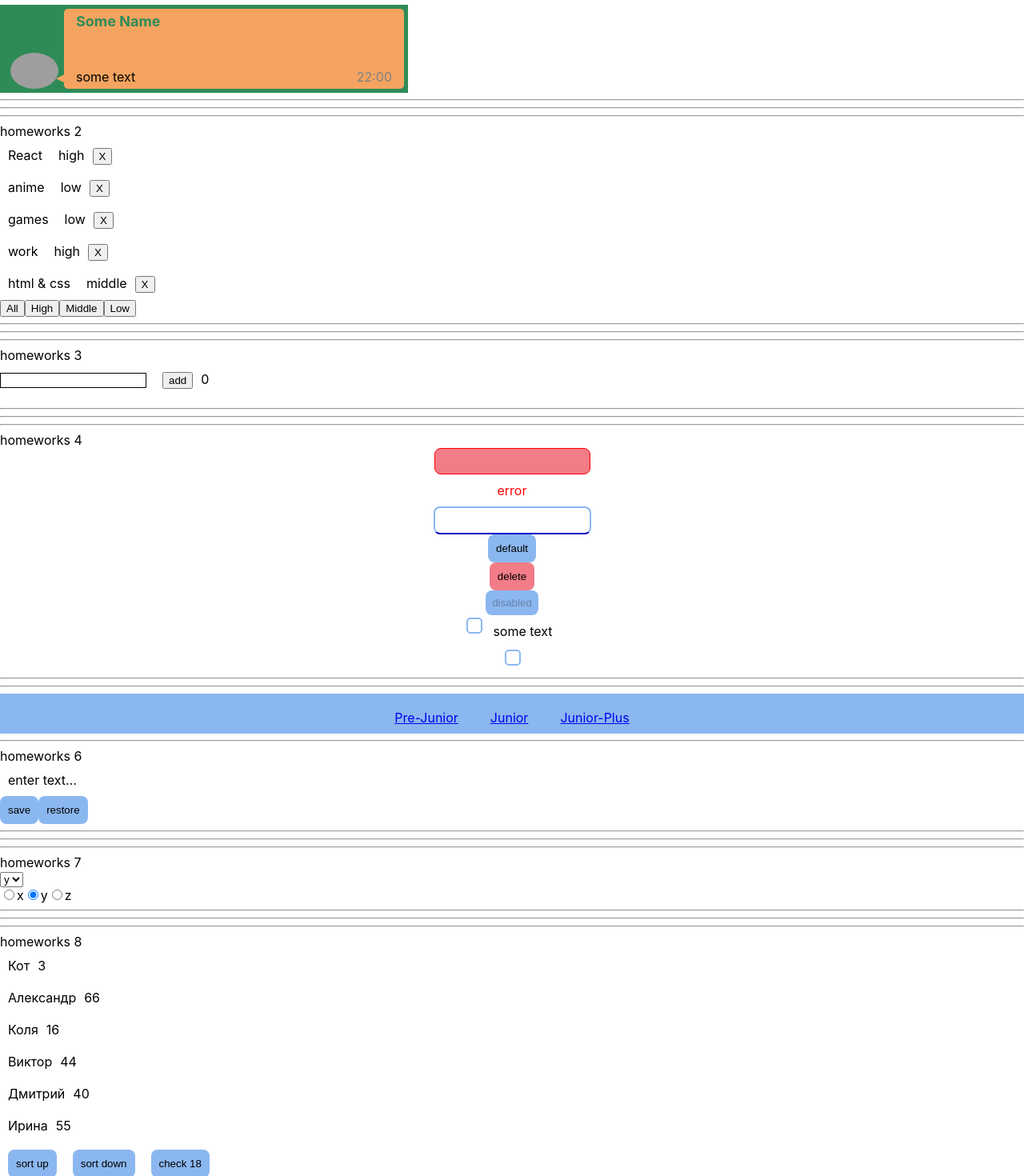
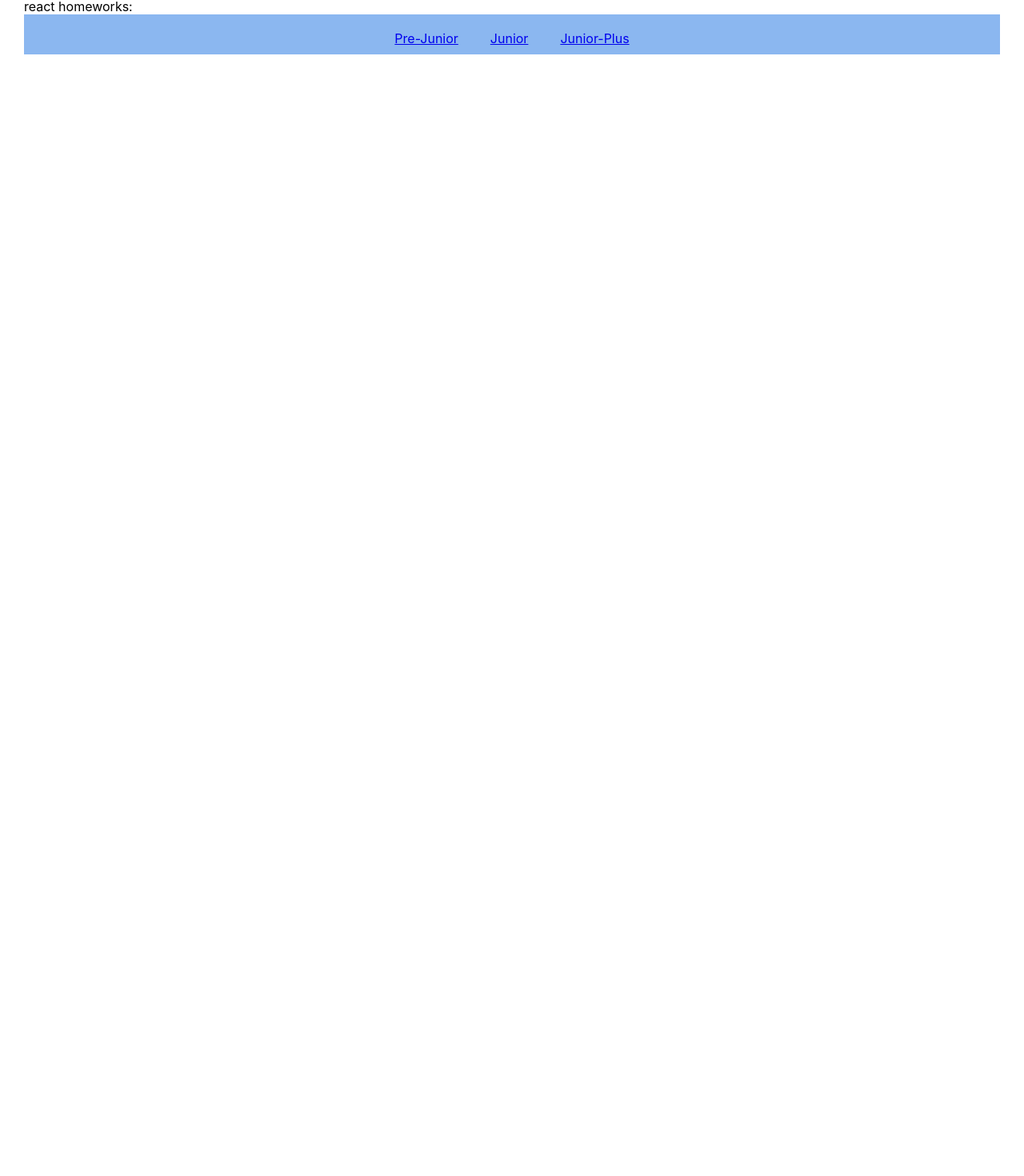
Before and after one commit to dezo103/HW, a React (Create React App) app: page / in a window 1280 px wide. Shown: the part 32-1502 px from the top of the page at 80% size. After the commit the page ends 800 px from the top, so only its background shows below. Built offline with nearby package versions, Linux system fonts and the light colour scheme; grey boxes are pictures that could not be loaded.

Commit message:
feat: redesign

```diff
--- a/src/p1-main/m1-ui/u1-app/App.module.css
+++ b/src/p1-main/m1-ui/u1-app/App.module.css
@@ -1,3 +1,3 @@
 .App {
-
+    padding: 30px;
 }
--- a/src/p1-main/m1-ui/u1-app/App.tsx
+++ b/src/p1-main/m1-ui/u1-app/App.tsx
@@ -1,30 +1,18 @@
 import React from 'react'
 import s from './App.module.css'
-import HW2 from "../../../p2-homeworks/h2/HW2";
-import HW1 from "../../../p2-homeworks/h1/HW1";
-import HW3 from "../../../p2-homeworks/h3/HW3";
-import HW4 from "../../../p2-homeworks/h4/HW4";
 import HW5 from "../../../p2-homeworks/h5/HW5";
-import HW6 from "../../../p2-homeworks/h6/HW6";
-import HW7 from "../../../p2-homeworks/h7/HW7";
-import HW8 from "../../../p2-homeworks/h8/HW8";
-import HW9 from "../../../p2-homeworks/h9/HW9";
-import HW10 from "../../../p2-homeworks/h10/HW10";
 
 function App() {
     return (
         <div className={s.App}>
             <div>react homeworks:</div>
-            <HW1/>
-            <HW2/>
-            <HW3/>
-            <HW4/>
+            {/*<HW1/>*/}
+            {/*<HW2/>*/}
+            {/*<HW3/>*/}
+            {/*<HW4/>*/}
             <HW5/>
-            <HW6/>
-            <HW7/>
-            <HW8/>
-            <HW9/>
-            <HW10/>
+            {/*<HW6/>*/}
+            {/*<HW12/>*/}
         </div>
     )
 }
--- a/src/p2-homeworks/h5/pages/Junior.tsx
+++ b/src/p2-homeworks/h5/pages/Junior.tsx
@@ -1,9 +1,19 @@
 import React from 'react'
+import HW10 from "../../h10/HW10";
+import HW7 from "../../h7/HW7";
+import HW8 from "../../h8/HW8";
+import HW9 from "../../h9/HW9";
+import HW11 from "../../h11/HW11";
 
 function Junior() {
     return (
         <div>
             <h1>Junior</h1>
+            <HW7/>
+            <HW8/>
+            <HW9/>
+            <HW10/>
+            {/*<HW11/>*/}
         </div>
     )
 }
--- a/src/p2-homeworks/h5/pages/Junior_plus.tsx
+++ b/src/p2-homeworks/h5/pages/Junior_plus.tsx
@@ -4,6 +4,8 @@ function Junior_plus() {
     return (
         <div>
             <h1>Junior+</h1>
+            {/*<HW12/>*/}
+            {/*<HW13/>*/}
         </div>
     )
 }
--- a/src/p2-homeworks/h5/pages/PreJunior.tsx
+++ b/src/p2-homeworks/h5/pages/PreJunior.tsx
@@ -1,15 +1,19 @@
 import React from 'react'
+import HW6 from "../../h6/HW6";
+import HW1 from "../../h1/HW1";
+import HW2 from "../../h2/HW2";
+import HW3 from "../../h3/HW3";
+import HW4 from "../../h4/HW4";
 
 function PreJunior() {
     return (
         <div>
             <h1>PreJunior</h1>
-            {/*<HW1/>*/}
-            {/*<HW2/>*/}
-            {/*<HW3/>*/}
-            {/*<HW4/>*/}
-            {/*<HW6/>*/}
-
+            <HW1/>
+            <HW2/>
+            <HW3/>
+            <HW4/>
+            <HW6/>
         </div>
     )
 }
```
